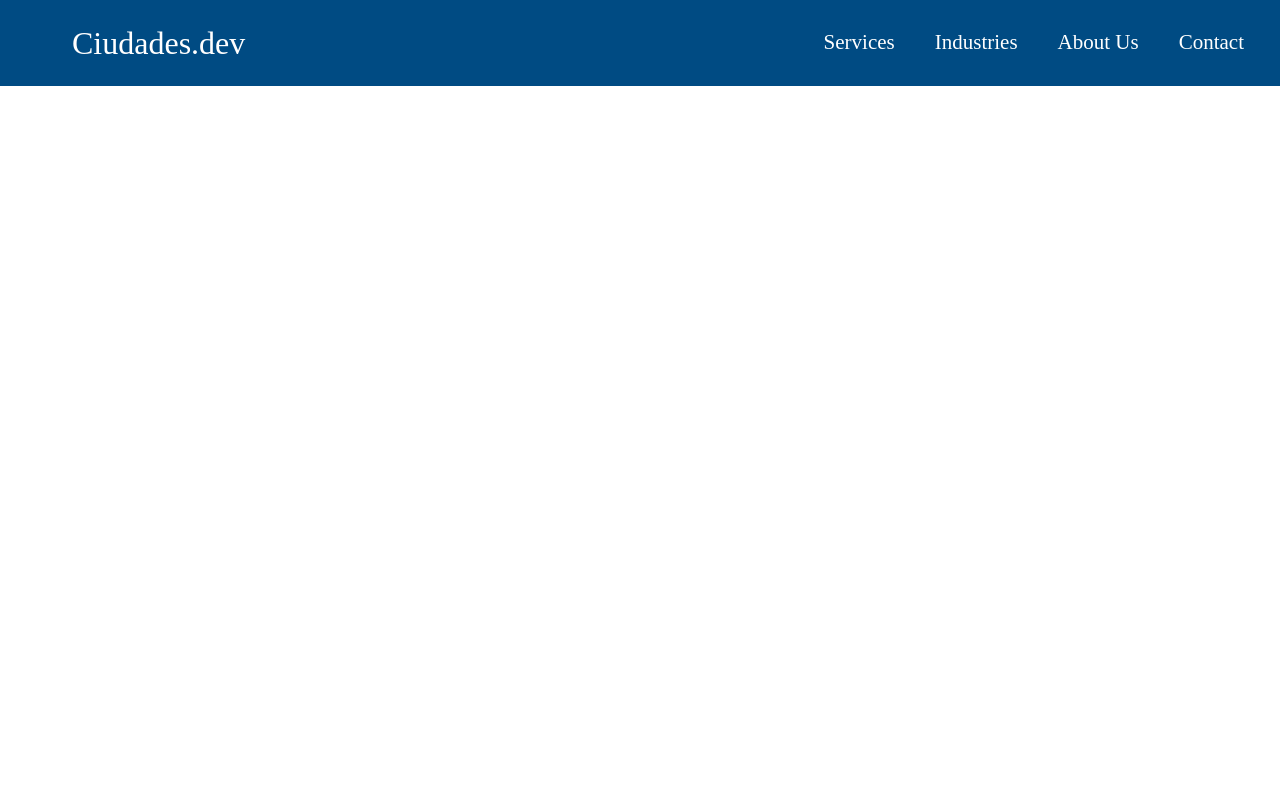
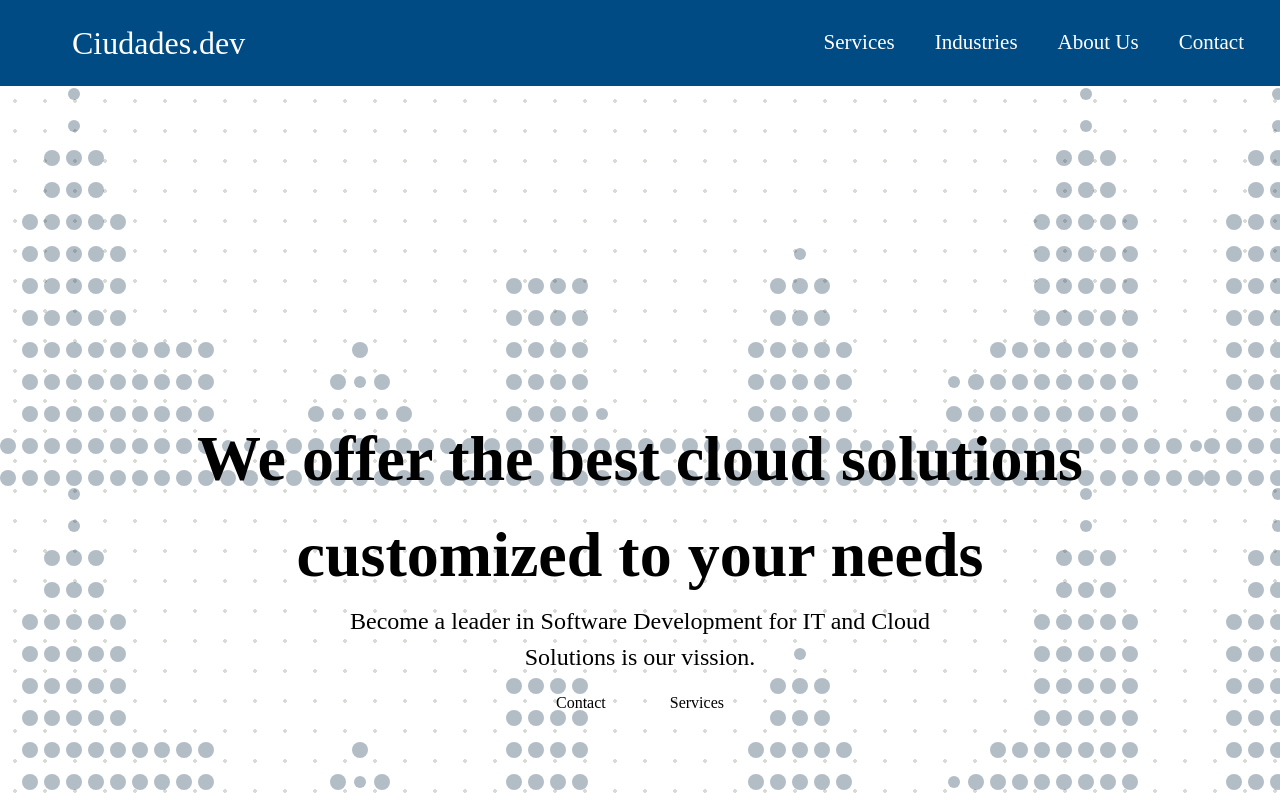
Before and after one commit to ciudades-studio/ciudades.consulting, a Next.js app: page / in a window 1280 px wide. Shown: the top 800 px of the page. Built offline with nearby package versions, Linux system fonts and the light colour scheme.

Commit message:
importing new components

```diff
--- a/pages/index.tsx
+++ b/pages/index.tsx
@@ -4,16 +4,22 @@ import styles from '../styles/Home.module.scss'
 
 //Components
 import Header from '../compoents/header'
+import Hero from '../compoents/hero/index'
+
 
 const Home: NextPage = () => {
   return (
     <div className={styles.container}>
       <Head>
-        <title>Create Next App</title>
+        <title>Ciudades</title>
         <meta name="description" content="Generated by create next app" />
         <link rel="icon" href="/favicon.ico" />
       </Head>
       <Header />
+      <Hero
+        heroMainText={'We offer the best cloud solutions customized to your needs'}
+        heroText={'Become a leader in Software Development for IT and Cloud Solutions is our vission.'}
+      />
     </div>
   )
 }
```
